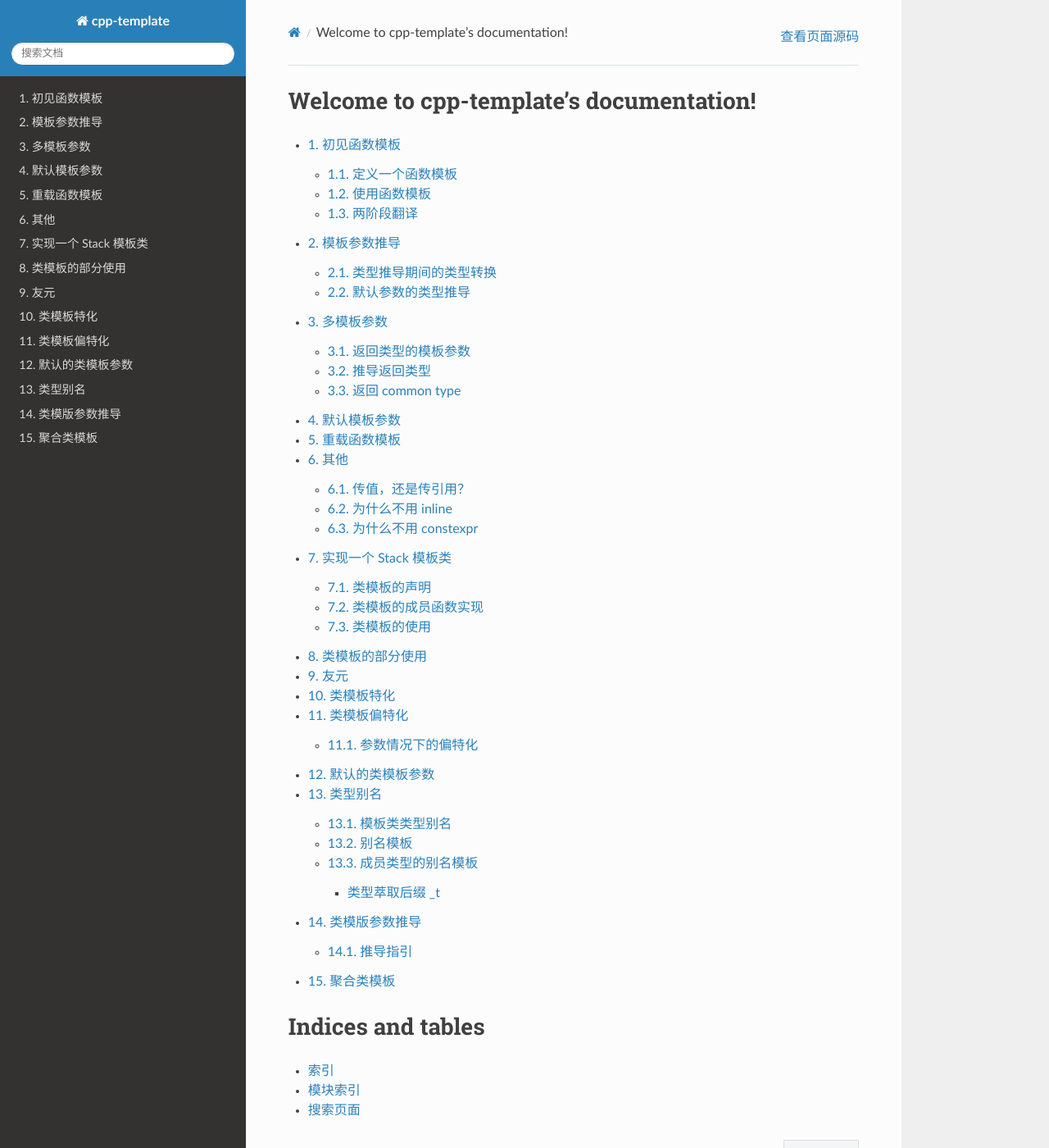
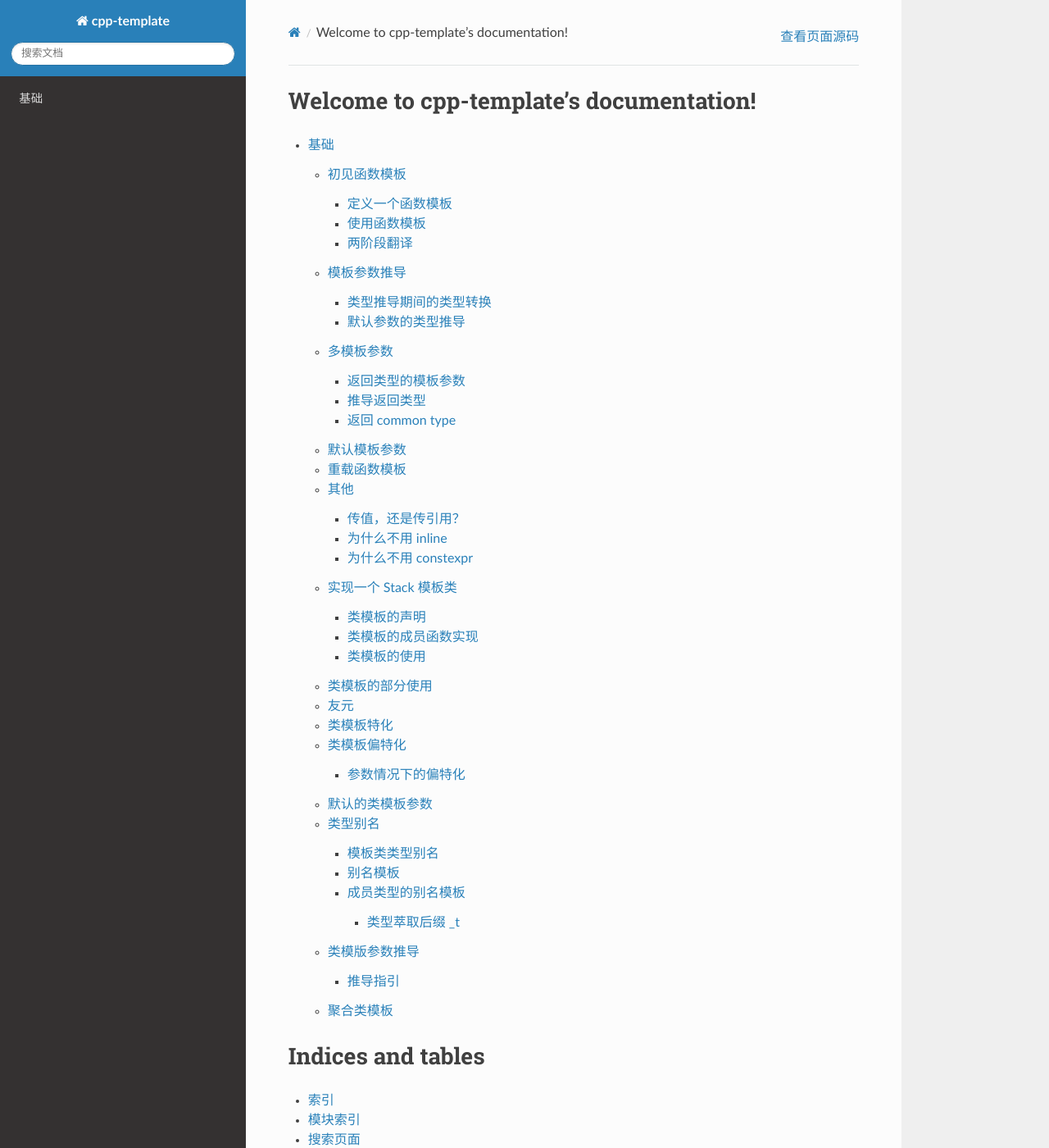
Before and after one commit to chyliu91/cpp-template, a Sphinx documentation site: the page built from source/index.rst, in a window 1280 px wide and 1400 px high. Shown: the whole window at 82% size. Built offline with Sphinx 7.4.7 and the Read the Docs theme 2.0.0, drawn with Linux system fonts in a browser that asks for light colours; pages that are not in the unit, such as notebooks, are missing from menus.

Commit message:
class template index

```diff
--- a/source/index.rst
+++ b/source/index.rst
@@ -11,8 +11,7 @@ Welcome to cpp-template's documentation!
    :maxdepth: 2
    :caption: Contents:
 
-   ./基础/函数模板
-   ./基础/类模板
+   ./基础/index
 
 
 Indices and tables
--- a/source/基础/index.rst
+++ b/source/基础/index.rst
@@ -6,7 +6,6 @@
 
 .. toctree::
     :maxdepth: 1
-    :numbered: 2
 
     函数模板
     类模板
```
